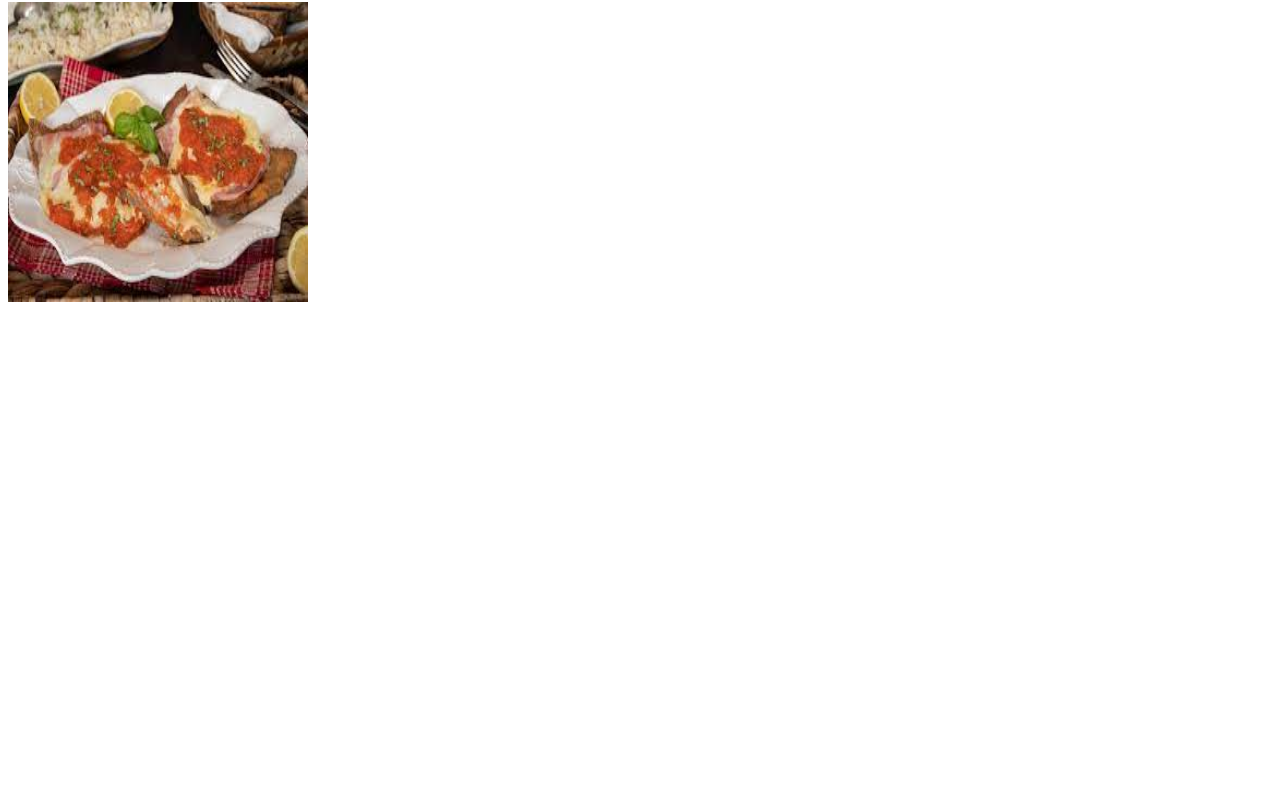
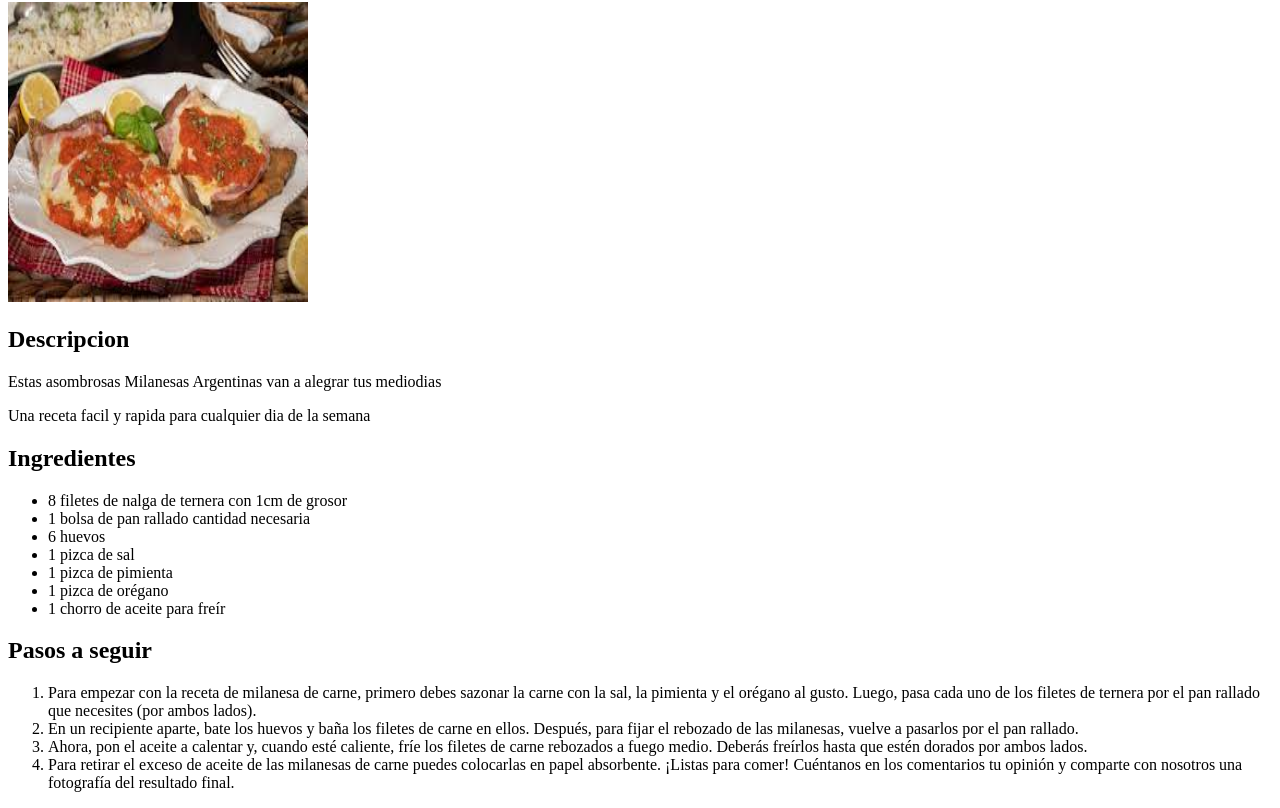
Before and after one commit to JackEsparrago12/odin-recipies, a plain HTML site: page recipies/milanesas.html in a window 1280 px wide. Shown: the part 112-920 px from the top of the page. Before the commit the page ends 800 px from the top, so only its background shows below. Drawn offline with Linux system fonts and the light colour scheme.

Commit message:
finish the page for Milanesas recipie with description,ingredients and steps

```diff
--- a/recipies/milanesas.html
+++ b/recipies/milanesas.html
@@ -13,5 +13,35 @@
 
     <h1>Milanesas Argentinas</h1>
     <p><img src="../img/milanesa.jpeg" height="300" width="300"></p>
+
+    <p><h2>Descripcion</h2></p>
+    <p>Estas asombrosas Milanesas Argentinas van a alegrar tus mediodias</p>
+    <p>Una receta facil y rapida para cualquier dia de la semana</p>
+
+
+    <p><h2>Ingredientes</h2></p>
+    <ul>
+        <li>8 filetes de nalga de ternera con 1cm de grosor</li>
+        <li>1 bolsa de pan rallado cantidad necesaria</li>
+        <li>6 huevos</li>
+        <li>1 pizca de sal</li>
+        <li>1 pizca de pimienta</li>
+        <li>1 pizca de orégano</li>
+        <li>1 chorro de aceite para freír</li>
+    </ul>
+
+    <p><h2>Pasos a seguir</h2></p>
+    <ol>
+        <li>Para empezar con la receta de milanesa de carne, primero debes sazonar la carne con la sal, la pimienta y el orégano al gusto. Luego, pasa cada uno de los filetes de ternera por el pan rallado que necesites (por ambos lados).</li>
+        <li>En un recipiente aparte, bate los huevos y baña los filetes de carne en ellos. Después, para fijar el rebozado de las milanesas, vuelve a pasarlos por el pan rallado.</li>
+        <li>Ahora, pon el aceite a calentar y, cuando esté caliente, fríe los filetes de carne rebozados a fuego medio. Deberás freírlos hasta que estén dorados por ambos lados.</li>
+        <li>Para retirar el exceso de aceite de las milanesas de carne puedes colocarlas en papel absorbente. ¡Listas para comer! Cuéntanos en los comentarios tu opinión y comparte con nosotros una fotografía del resultado final.</li>
+    </ol>
+
+
+
+
+
+
 </body>
 </html>
```
